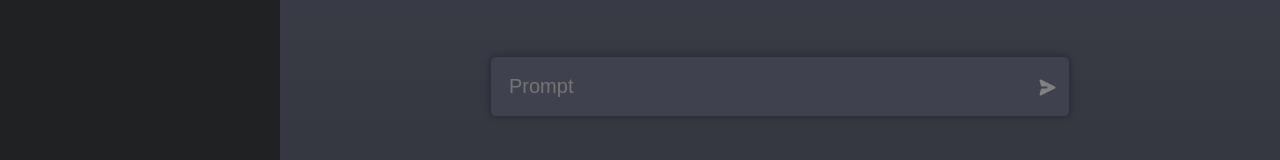
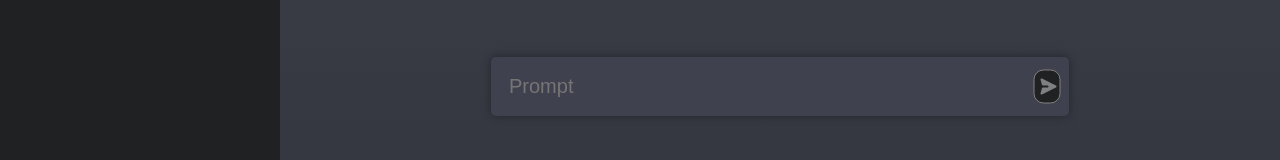
Before and after one commit to JesseKartabani/chat-gpt-enhanced, a React (Create React App) app in the folder frontend/: page / in a window 1280 px wide. In both pictures the pointer is over the button 1046 px from the left and 709 px from the top of the page. Shown: the part 622-782 px from the top of the page. Built offline with nearby package versions, Linux system fonts and the light colour scheme; the HTML template or start-up script is replaced by a standard one.

Commit message:
add hover effects to submit button

```diff
--- a/frontend/src/Components/ChatInputForm.css
+++ b/frontend/src/Components/ChatInputForm.css
@@ -20,7 +20,8 @@
 }
 
 .submit-button {
-  border: none;
+  border: 1px solid #40414f;
+  border-radius: 10px;
   color: gray;
   background-color: #40414f;
   position: absolute;
@@ -28,6 +29,12 @@
   left: 89%;
   transform: translateX(-50%);
   transform: rotate(90deg);
+}
+
+.submit-button:hover {
+  background-color: #202123;
+  border: 1px solid gray;
+  transition: all 0.2s ease-in;
 }
 
 @media (min-width: 1024px) {
```
